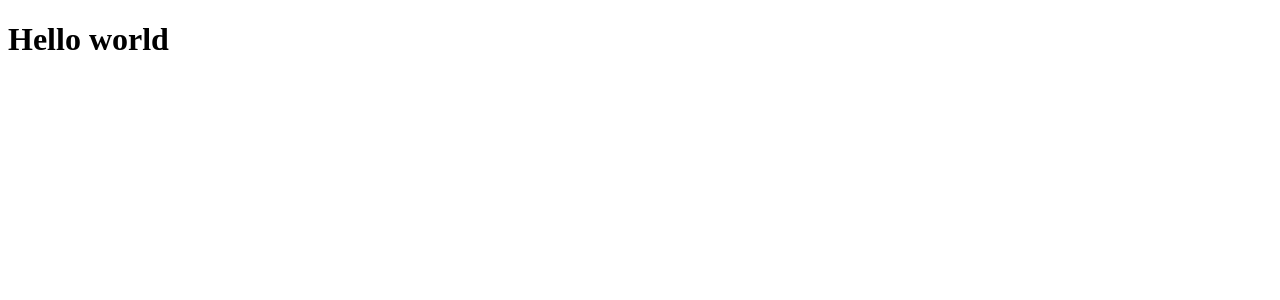
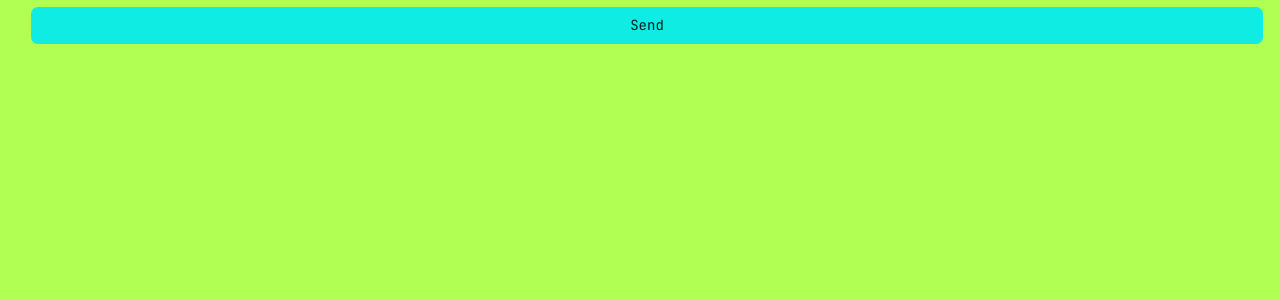
Before and after one commit to miguel8arivera/rick-and-morty-app, a React (Vite) app: page / in a window 1280 px wide. Shown: the top 300 px of the page. Built offline with nearby package versions, Linux system fonts and the light colour scheme.

Commit message:
ThemeConfig added in project, configuration style in the project

```diff
--- a/src/App.tsx
+++ b/src/App.tsx
@@ -1,10 +1,17 @@
+import { Container, Button } from '@mui/material';
+import { padding } from '@mui/system';
 import './App.css';
 
 function App() {
   return (
-    <div className="App">
-      <h1>Hello world</h1>
-    </div>
+    <Container
+      // sx={{ display: 'flex', justifyContent: 'center', alignItems: 'center' }}
+      maxWidth="xl"
+    >
+      <Button fullWidth variant="contained">
+        Send
+      </Button>
+    </Container>
   );
 }
 
--- /dev/null
+++ b/src/config/theme.config.tsx
@@ -0,0 +1,46 @@
+import { CssBaseline, ThemeProvider } from '@mui/material';
+import { createTheme } from '@mui/material/styles';
+import { FC } from 'react';
+import { ThemeProps } from '../types/index';
+
+enum ThemePalette {
+  BG = '#b1ff52',
+  LIME = '#0EECE4',
+  FONT = 'jetBrains Mono, monospace',
+}
+
+export const ThemeConfig: FC<ThemeProps> = function ({ children }) {
+  const theme = createTheme({
+    palette: {
+      mode: 'dark',
+      background: {
+        default: ThemePalette.BG,
+      },
+      primary: {
+        main: ThemePalette.LIME,
+      },
+    },
+    typography: {
+      fontFamily: ThemePalette.FONT,
+    },
+    components: {
+      MuiButton: {
+        defaultProps: {
+          style: {
+            textTransform: 'none',
+            boxShadow: 'none',
+            borderRadius: '0.5em',
+            margin: '0.5em',
+          },
+        },
+      },
+    },
+  });
+  return (
+    <ThemeProvider theme={theme}>
+      <CssBaseline />
+
+      {children}
+    </ThemeProvider>
+  );
+};
--- a/src/index.css
+++ b/src/index.css
@@ -0,0 +1 @@
+@import url('https://fonts.googleapis.com/css2?family=Archivo+Black&family=JetBrains+Mono&display=swap');
--- a/src/main.tsx
+++ b/src/main.tsx
@@ -1,10 +1,13 @@
-import React from 'react'
-import ReactDOM from 'react-dom/client'
-import App from './App'
-import './index.css'
+import React from 'react';
+import ReactDOM from 'react-dom/client';
+import App from './App';
+import { ThemeConfig } from './config/theme.config';
+import './index.css';
 
 ReactDOM.createRoot(document.getElementById('root') as HTMLElement).render(
   <React.StrictMode>
-    <App />
-  </React.StrictMode>,
-)
+    <ThemeConfig>
+      <App />
+    </ThemeConfig>
+  </React.StrictMode>
+);
--- a/src/types/index.ts
+++ b/src/types/index.ts
@@ -1,5 +1,3 @@
-export const name: string = 'kamila';
-
 export type Product = {
   id: number;
   codigo: string;
@@ -12,3 +10,7 @@ export type Product = {
   numReviews: number;
   isFeatured: boolean;
 };
+
+export type ThemeProps = {
+  children: JSX.Element;
+};
```
